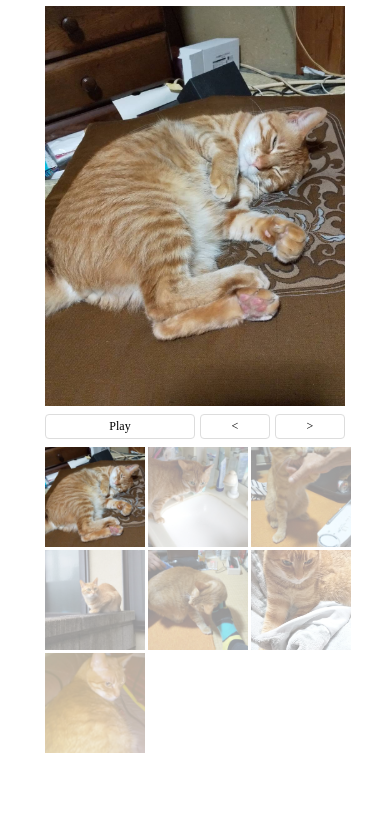
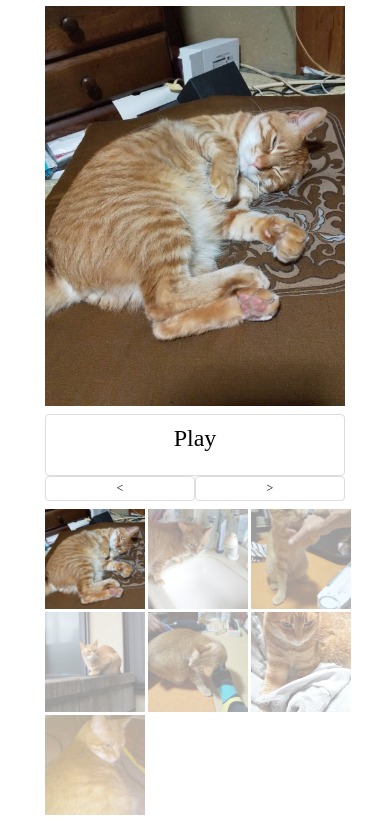
Before and after one commit to yoheidemachi/tora-no-bouken, a plain HTML site: page index.html in a window 390 px wide. Shown: the part 103-926 px from the top of the page. Before the commit the page ends 864 px from the top, so only its background shows below. Drawn offline with Linux system fonts and the light colour scheme.

Commit message:
make buttons bigger

```diff
--- a/css/styles.css
+++ b/css/styles.css
@@ -96,4 +96,18 @@ nav li:hover {
     grid-template-columns: repeat(3, 100px);
     gap: 3px;
   }
+  nav ul {
+    flex-wrap: wrap;
+  }
+  #play {
+    padding: 10px 0;
+    font-size: 24px;
+    width: 300px;
+    height: 40px;
+  }
+
+  #prev,
+  #next {
+    width: 140px;
+  }
 }
```
